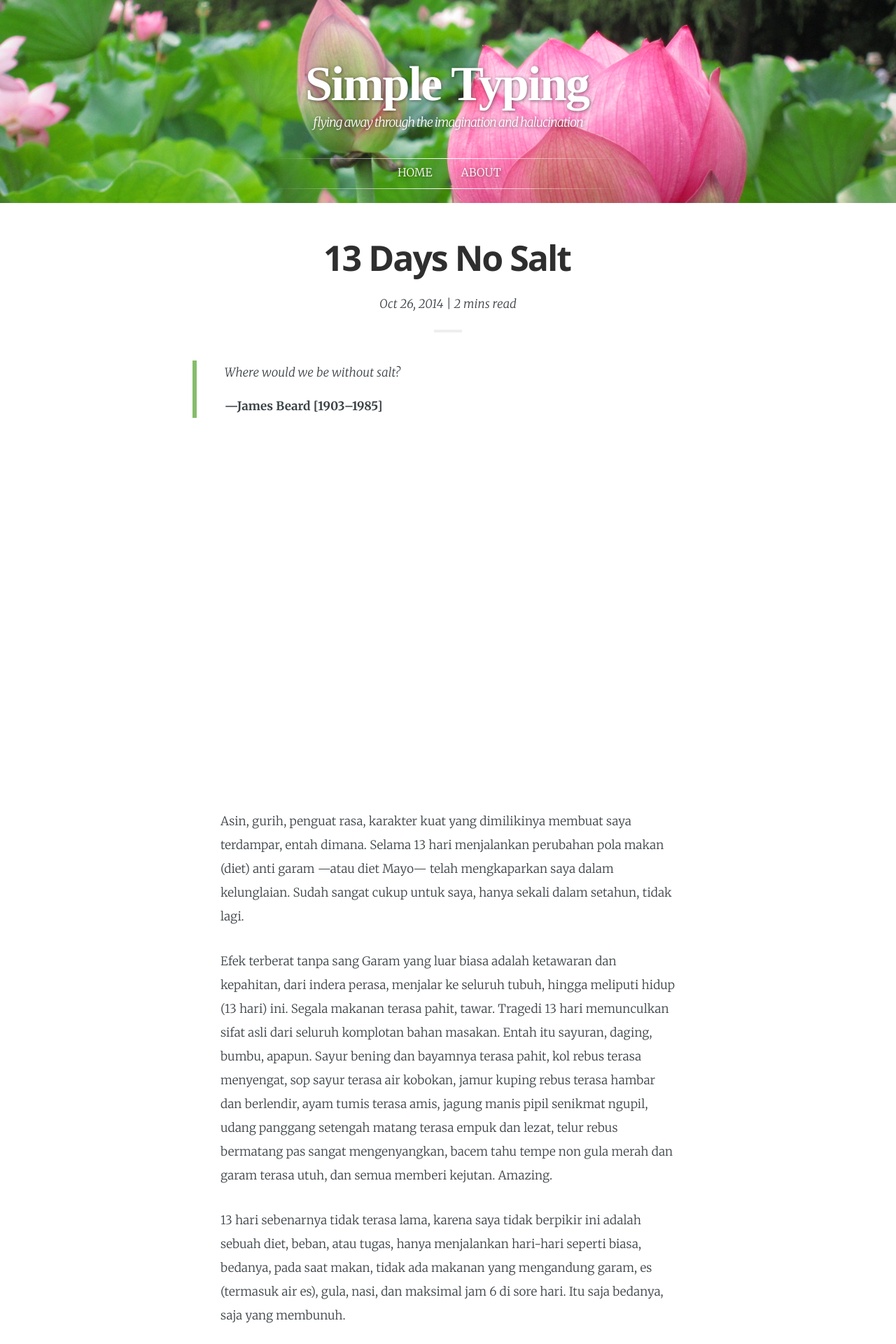
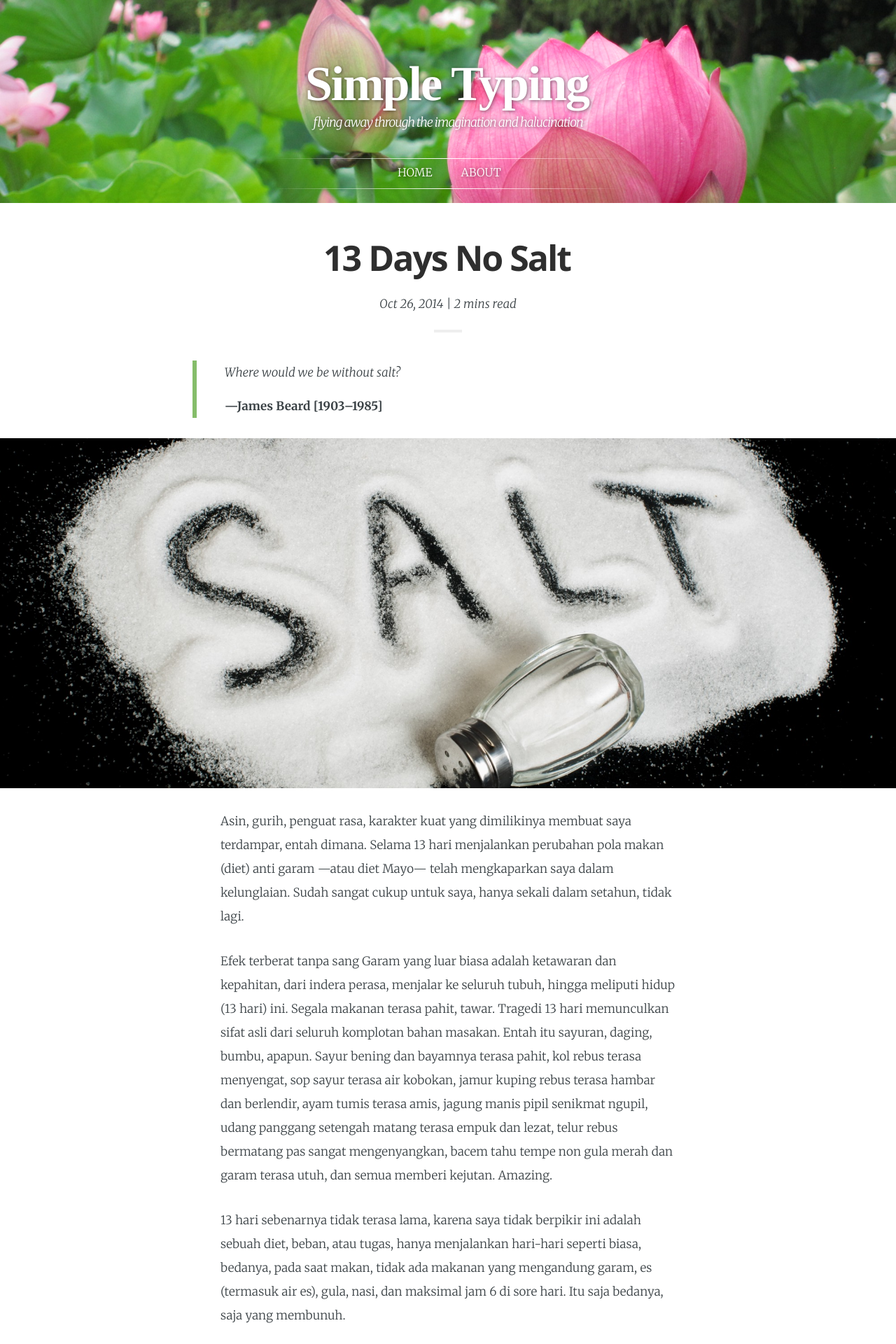
Before and after one commit to igmerwina/igmerwina.github.io, a Jekyll site: the page built from _posts/2014-10-26-13-Days-No-Salt.md, in a window 1280 px wide. Shown: the top 1920 px of the page at 70% size. Built offline with Jekyll 4.4.1, drawn with Linux system fonts in a browser that asks for light colours; some web fonts are replaced.

Commit message:
Updated 2014-10-26-13-Days-No-Salt.md

```diff
--- a/_posts/2014-10-26-13-Days-No-Salt.md
+++ b/_posts/2014-10-26-13-Days-No-Salt.md
@@ -11,7 +11,7 @@ published: true
 >
 ><cite>—James Beard [1903–1985]</cite>
 
-<div class="bg-scroll" style="background-image:/media/img/2014-10-26-13-Days-No-Salt_1.jpeg"></div>
+<div class="bg-scroll" style="background-image: url('{{ "/media/img/2014-10-26-13-Days-No-Salt_1.jpeg" | absolute_url }}')"></div>
 
 Asin, gurih, penguat rasa, karakter kuat yang dimilikinya membuat saya terdampar, entah dimana. Selama 13 hari menjalankan perubahan pola makan (diet) anti garam —atau diet Mayo— telah mengkaparkan saya dalam kelunglaian. Sudah sangat cukup untuk saya, hanya sekali dalam setahun, tidak lagi.
 
```
